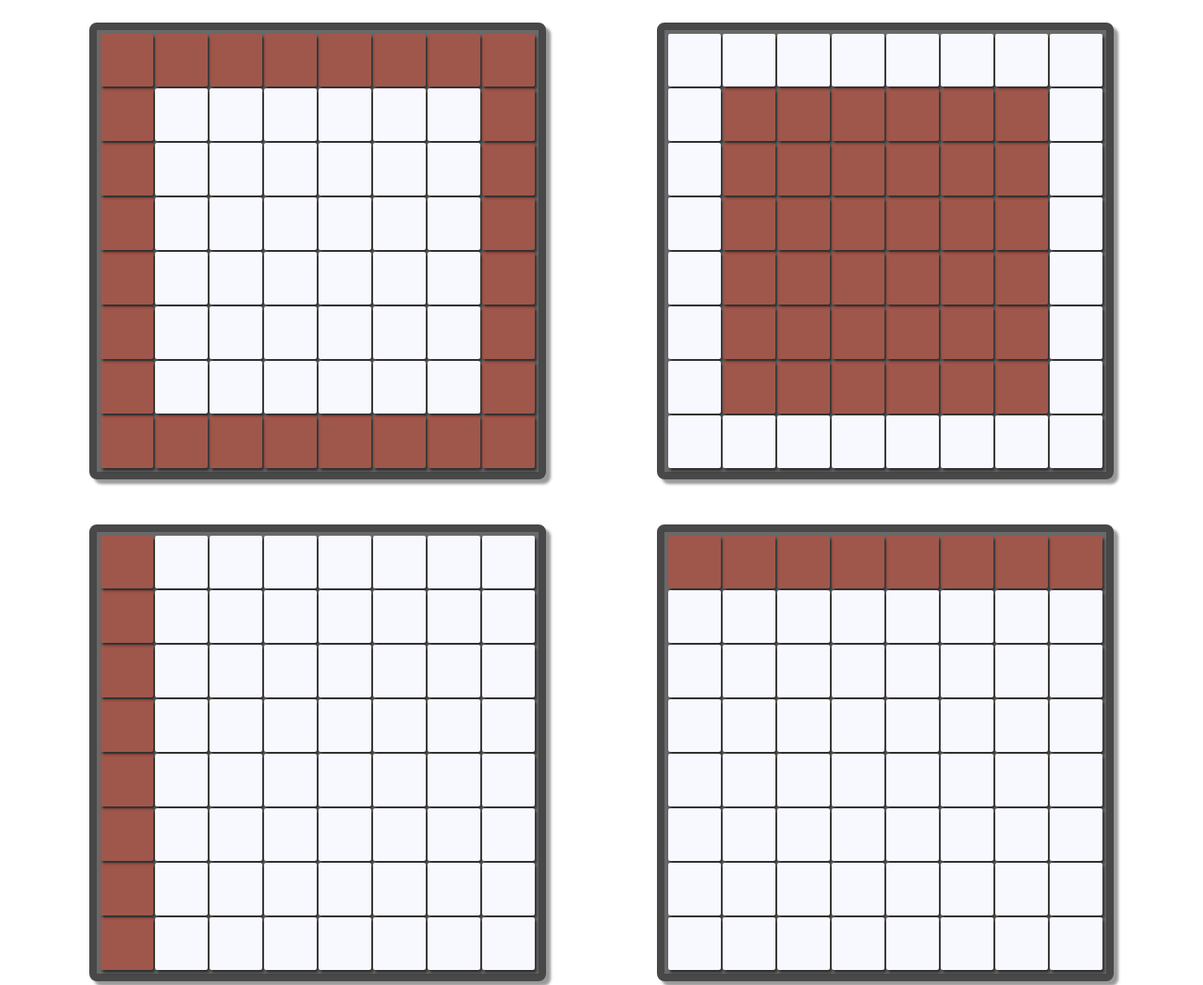
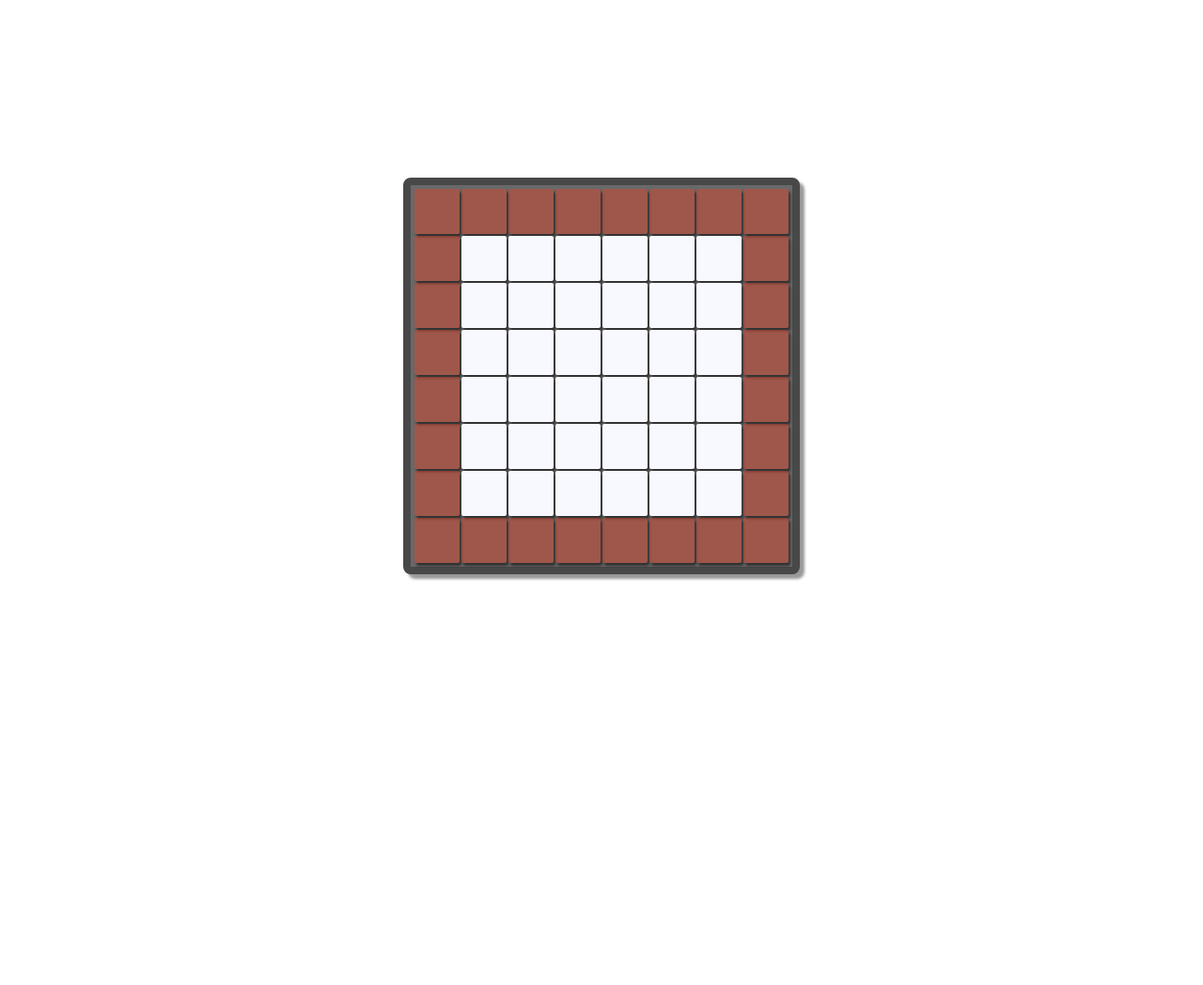
Before and after one commit to hugotannus/sokoban, a plain HTML site: page src/index.html in a window 1280 px wide. Shown: the top 1048 px of the page at 94% size. After the commit the page ends 800 px from the top, so only its background shows below. Drawn offline with Linux system fonts and the light colour scheme.

```diff
--- a/src/script.js
+++ b/src/script.js
@@ -1,20 +1,20 @@
 buildGameBoard(8, 8, rule1);
-buildGameBoard(8, 8, rule2);
-buildGameBoard(8, 8, rule11);
-buildGameBoard(8, 8, rule12);
-buildGameBoard(8, 8, rule13);
-buildGameBoard(8, 8, rule14);
-buildGameBoard(8, 8, rule15);
-buildGameBoard(8, 8, rule16);
-buildGameBoard(8, 8, rule5);
-buildGameBoard(8, 8, rule6);
-buildGameBoard(8, 8, rule7);
-buildGameBoard(8, 8, rule8);
-buildGameBoard(8, 8, rule9);
-buildGameBoard(8, 8, rule3);
-buildGameBoard(8, 8, rule4);
-buildGameBoard(8, 8, rule10);
-buildGameBoard(8, 8, rule0);
+// buildGameBoard(8, 8, rule2);
+// buildGameBoard(8, 8, rule11);
+// buildGameBoard(8, 8, rule12);
+// buildGameBoard(8, 8, rule13);
+// buildGameBoard(8, 8, rule14);
+// buildGameBoard(8, 8, rule15);
+// buildGameBoard(8, 8, rule16);
+// buildGameBoard(8, 8, rule5);
+// buildGameBoard(8, 8, rule6);
+// buildGameBoard(8, 8, rule7);
+// buildGameBoard(8, 8, rule8);
+// buildGameBoard(8, 8, rule9);
+// buildGameBoard(8, 8, rule3);
+// buildGameBoard(8, 8, rule4);
+// buildGameBoard(8, 8, rule10);
+// buildGameBoard(8, 8, rule0);
 
 function buildGameBoard(numRows, numCols, regra) {
     const game = document.getElementById("game");
--- a/src/style.css
+++ b/src/style.css
@@ -42,8 +42,8 @@ main {
 }
 
 .cell {
-    height: min(7vh, 5vw);
-    width: min(7vh, 5vw);
+    height: min(5vw, 48px);
+    width: min(5vw, 48px);
     margin: 0 1px;
     box-sizing: border-box;
 
```
Also changed, not shown: lab/drawingMap/index.html (renamed from src/lab/drawingMap/index.html), lab/drawingMap/script.js (renamed from src/lab/drawingMap/script.js), lab/drawingMap/style.css (renamed from src/lab/drawingMap/style.css), lab/drawingRules/index.html (renamed from src/lab/drawingRules/index.html), lab/drawingRules/script.js (renamed from src/lab/drawingRules/script.js), lab/drawingRules/style.css (renamed from src/lab/drawingRules/style.css), lab/movingPlayer/index.html (renamed from src/lab/movingPlayer/index.html), lab/movingPlayer/script.js (renamed from src/lab/movingPlayer/script.js), lab/movingPlayer/style.css (renamed from src/lab/movingPlayer/style.css), lab/old_sokoban/build.js (renamed from old_sokoban/build.js), lab/old_sokoban/index.html (renamed from old_sokoban/index.html), lab/old_sokoban/style.css (renamed from old_sokoban/style.css).
